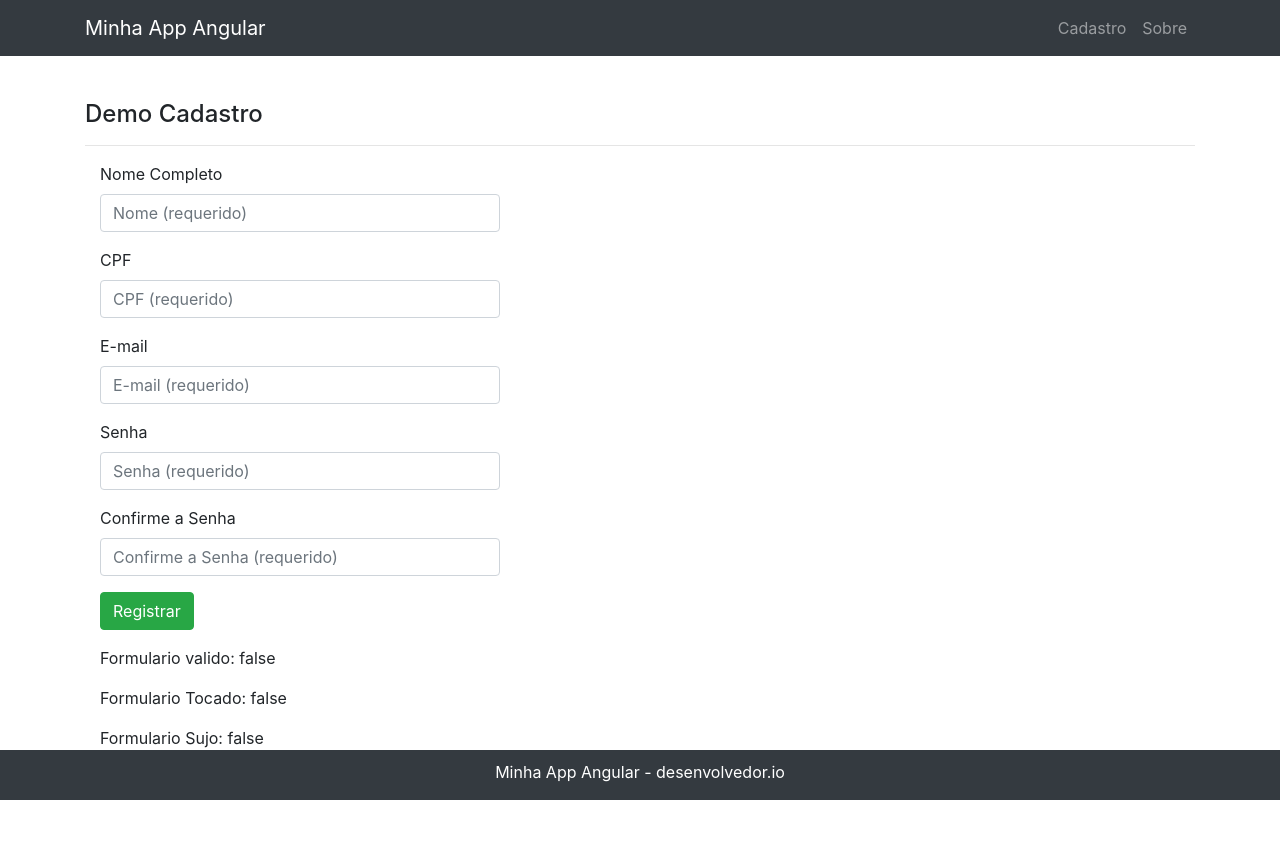
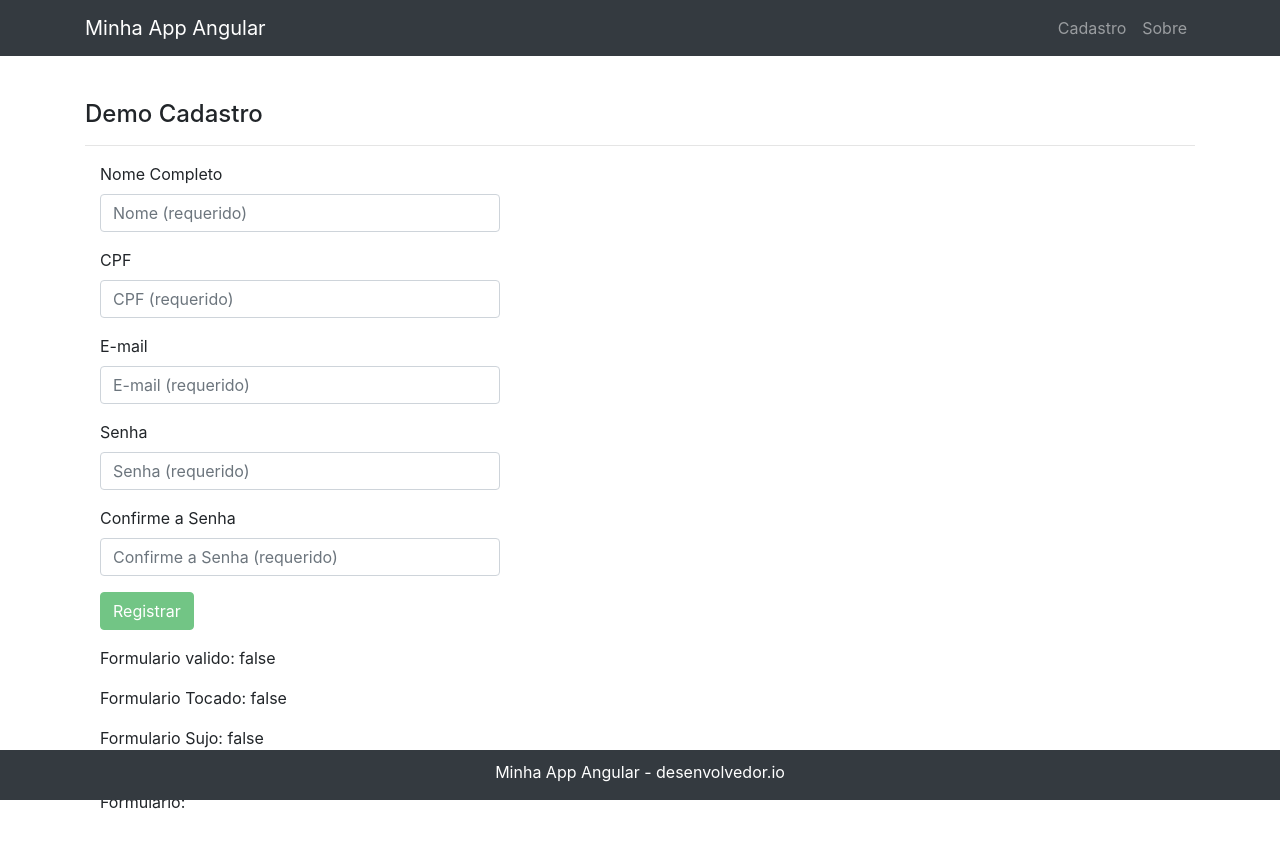
Before and after one commit to marcusfcbarbosa/ReactiveForms, an Angular app: page /cadastro in a window 1280 px wide. Shown: the top 846 px of the page. Built offline with nearby package versions, Linux system fonts and the light colour scheme.

Commit message:
Desabilitando um botao, verificando se o formulario esta valido, pelo lado d HTML

```diff
--- a/src/app/demos/reactiveForms/cadastro/cadastro.component.html
+++ b/src/app/demos/reactiveForms/cadastro/cadastro.component.html
@@ -75,7 +75,10 @@
             </div> -->
             <div class="form-group">
                 <div class="col-md-4 col-md-offset-2">
-                    <span><button class="btn btn-success" id="Registrar" type="submit">Registrar</button></span>
+                    <span><button class="btn btn-success"
+                        id="Registrar"
+                        [disabled]="!cadastroForm.valid"
+                        type="submit">Registrar</button></span>
                 </div>
             </div>
 
@@ -84,7 +87,7 @@
                     <p>Formulario valido: {{ cadastroForm.valid }}</p>
                     <p>Formulario Tocado: {{ cadastroForm.touched }}</p>
                     <p>Formulario Sujo: {{ cadastroForm.dirty }}</p><br>
-                    <!-- <p>Formulario: {{ formResult }}</p> -->
+                    <p>Formulario: {{ formResult }}</p>
                 </div>
             </div>
 
--- a/src/app/demos/reactiveForms/cadastro/cadastro.component.ts
+++ b/src/app/demos/reactiveForms/cadastro/cadastro.component.ts
@@ -10,7 +10,7 @@ export class CadastroComponent implements OnInit {
 
   cadastroForm: FormGroup;
   usuario: Usuario;
-
+  formResult:string;
   constructor(private fb: FormBuilder) {}
 
   ngOnInit() {
@@ -26,6 +26,6 @@ export class CadastroComponent implements OnInit {
 
   adicionarUsuario() {
     this.usuario = Object.assign({},this.usuario,this.cadastroForm.value);
-    console.log(this.usuario);
+    this.formResult = JSON.stringify(this.cadastroForm.value);
   }
 }
```
Also changed, not shown: documentacao.txt.
